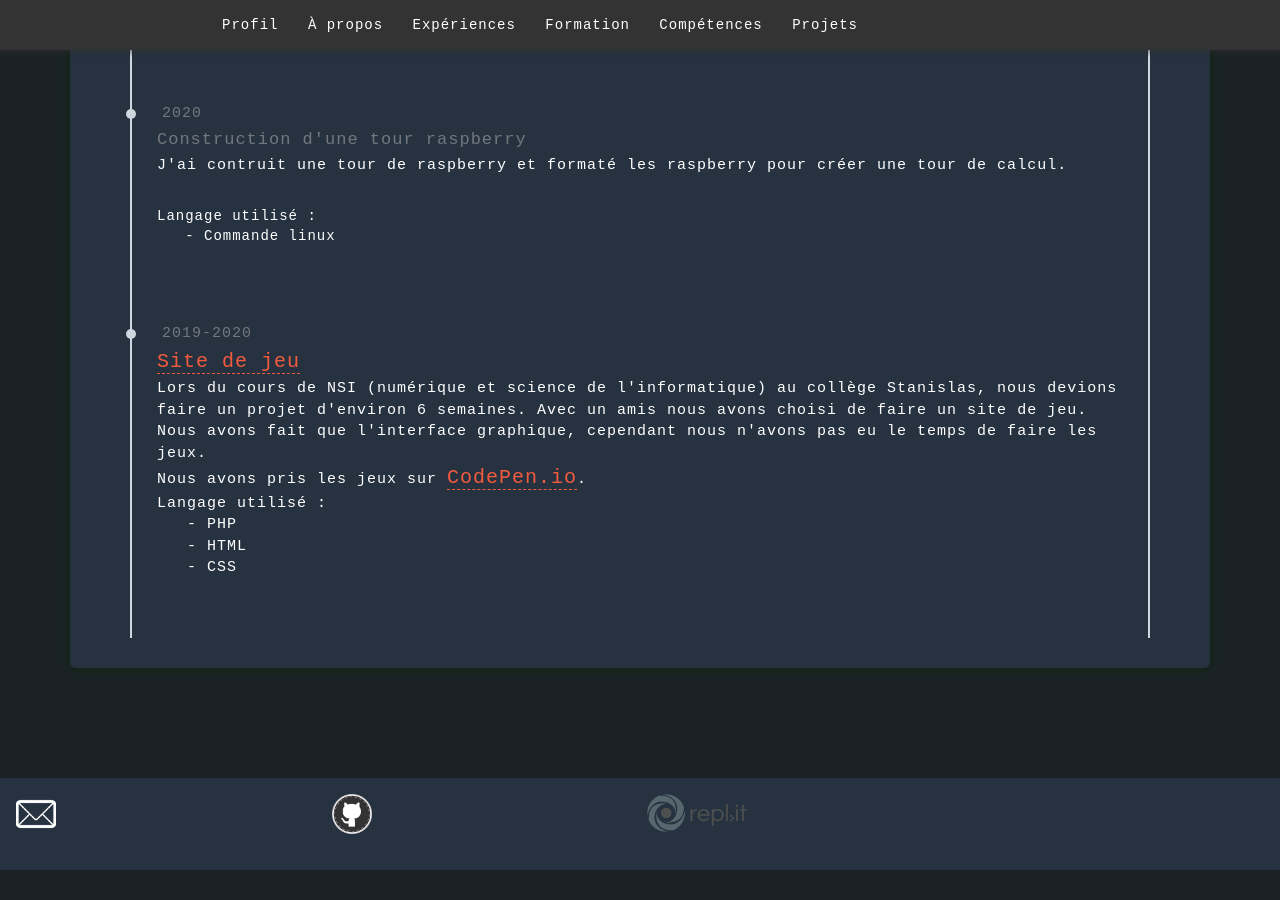
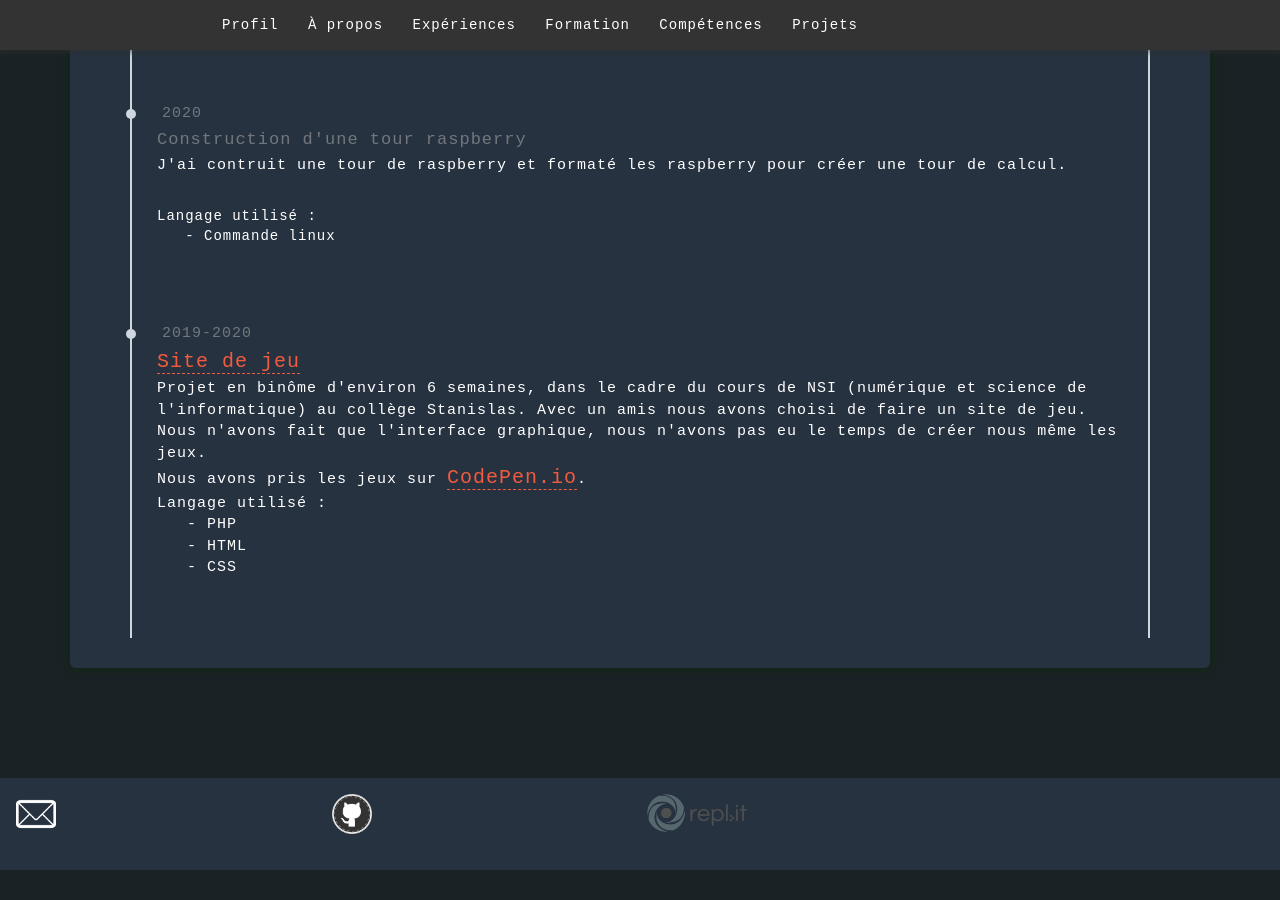
Before and after one commit to MaelC001/MaelC001.github.io, a Jekyll site: the page built from projet/index.html, in a window 1280 px wide and 900 px high, scrolled down 1000 px. Built offline with Jekyll 4.4.1, drawn with Linux system fonts in a browser that asks for light colours; nearby versions of some CDN libraries.

Commit message:
Update index.html

```diff
--- a/projet/index.html
+++ b/projet/index.html
@@ -62,13 +62,13 @@ title: Portfolio - Projet
       <span id="workTitle">2019-2020</span>
       <div class="content">
         <h3 id="workTitle"><a id ="projectlink" href="https://sscnsi.000webhostapp.com/">Site de jeu</a></h3>
-          <p>Lors du cours de NSI (numérique et science de l'informatique) au collège Stanislas, nous devions faire un projet d'environ 6 semaines. Avec un amis nous avons choisi de faire un site de jeu.<br>
-              Nous avons fait que l'interface graphique, cependant nous n'avons pas eu le temps de faire les jeux.<br>
-            Nous avons pris les jeux sur <a id ="projectlink" href="https://codepen.io/" target="_blank">CodePen.io</a>.<br>
-          Langage utilisé :<br>
-            &nbsp;&nbsp;&nbsp;- PHP<br>
-            &nbsp;&nbsp;&nbsp;- HTML<br>
-            &nbsp;&nbsp;&nbsp;- CSS<br>
+          <p>Projet en binôme d'environ 6 semaines, dans le cadre du cours de NSI (numérique et science de l'informatique) au collège Stanislas. Avec un amis nous avons choisi de faire un site de jeu.<br>
+             Nous n'avons fait que l'interface graphique, nous n'avons pas eu le temps de créer nous même les jeux.<br>
+             Nous avons pris les jeux sur <a id ="projectlink" href="https://codepen.io/" target="_blank">CodePen.io</a>.<br>
+             Langage utilisé :<br>
+               &nbsp;&nbsp;&nbsp;- PHP<br>
+               &nbsp;&nbsp;&nbsp;- HTML<br>
+               &nbsp;&nbsp;&nbsp;- CSS<br>
           </p>
         </div>
       </li>
```
